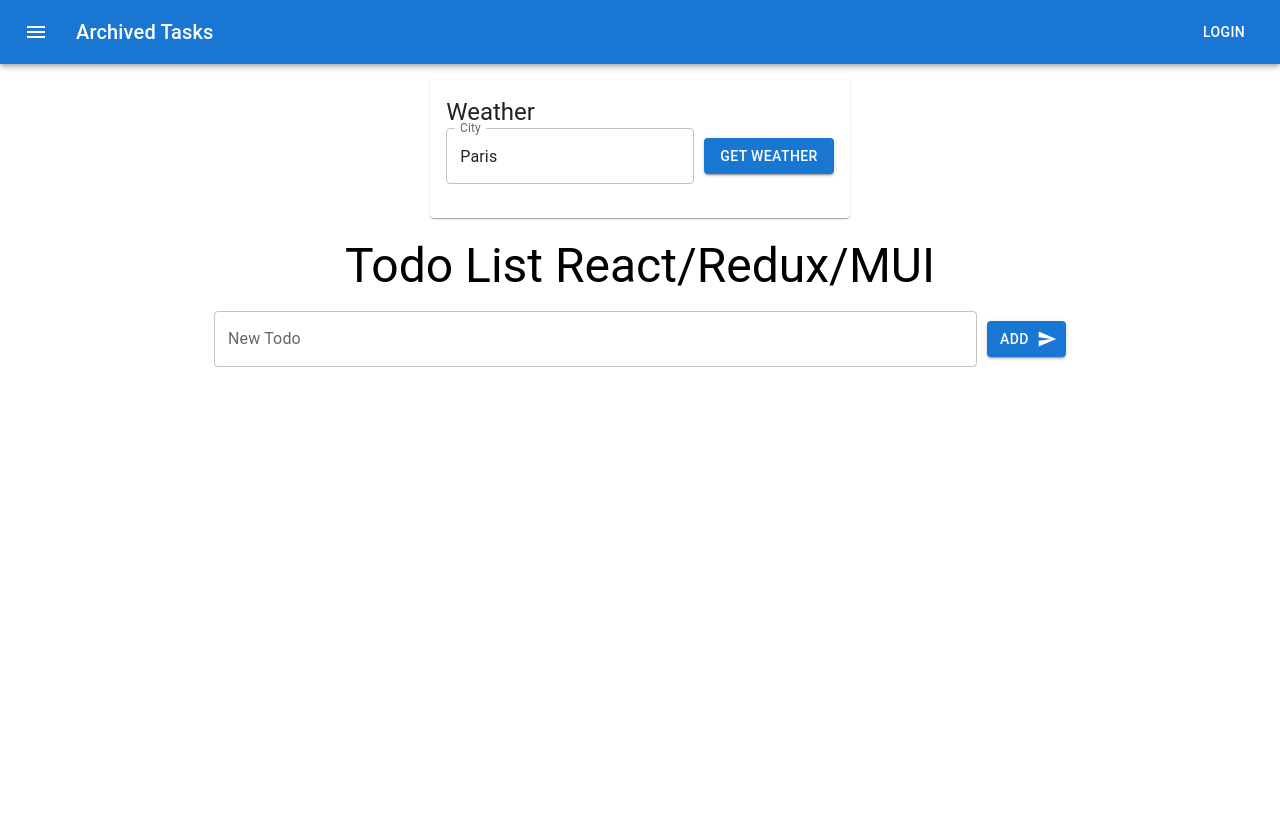
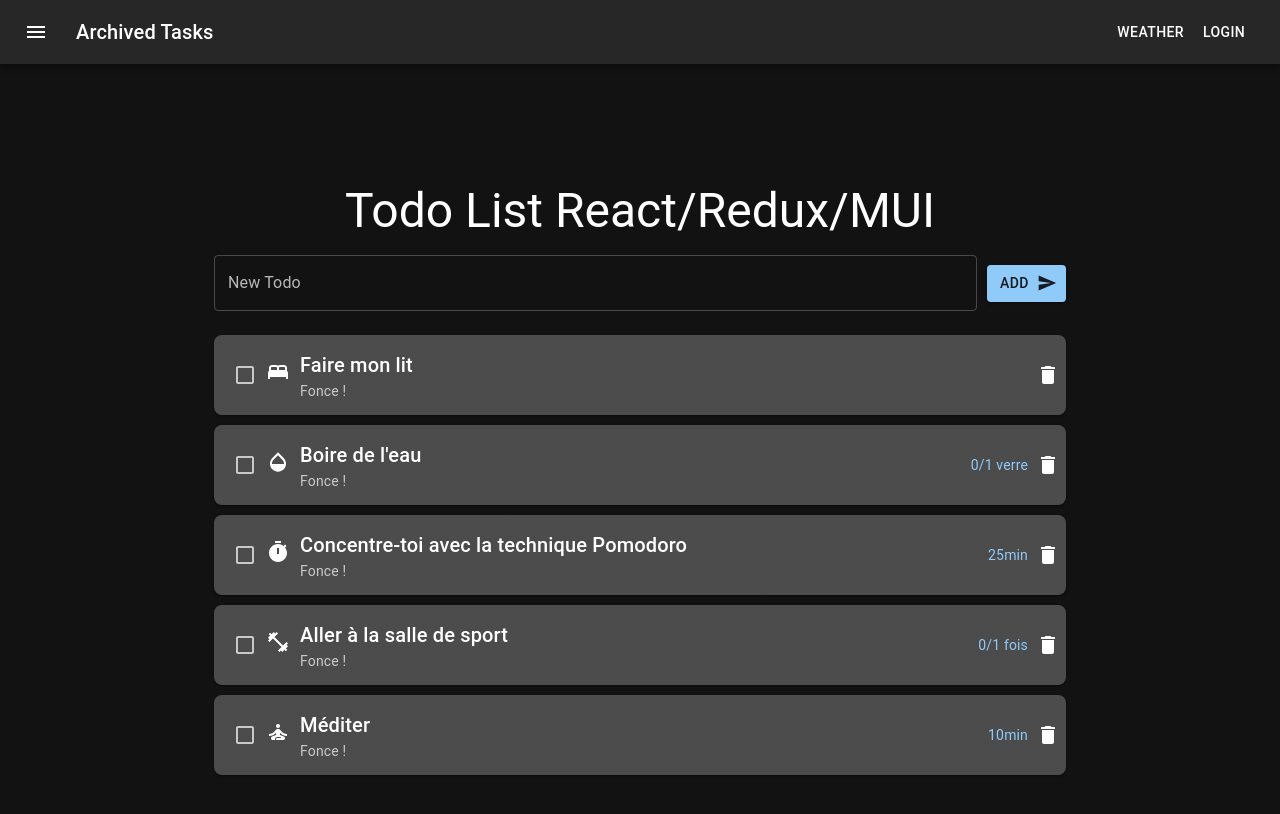
Before and after one commit to SachaSST/Redux-React-MUI, a React (Create React App) app: page / in a window 1280 px wide. Shown: the top 814 px of the page. Built offline with nearby package versions, Linux system fonts and the light colour scheme.

Commit message:
page Todo/weather + theme

```diff
--- a/package.json
+++ b/package.json
@@ -23,6 +23,7 @@
     "react-router-dom": "^6.24.0",
     "react-scripts": "5.0.0",
     "redux": "^5.0.1",
+    "tss-react": "^4.9.10",
     "typescript": "^5.5.2",
     "web-vitals": "^2.1.2"
   },
--- a/src/App.tsx
+++ b/src/App.tsx
@@ -1,41 +1,35 @@
 import React from 'react';
+import { Route, Routes } from 'react-router-dom';
 import AddTodo from './components/AddTodo';
 import TodoList from './components/TodoList';
 import ArchivedMenuBar from './components/ArchivedMenuBar';
 import Weather from './components/Weather';
 import { Container, Typography, Box } from '@mui/material';
-import { makeStyles } from './makeStyles';
-
-const useStyles = makeStyles()({
-    container: {
-        marginTop: '80px',
-        minHeight: '100vh'
-    },
-    header: {
-        marginBottom: '20px'
-    }
-});
 
 const App: React.FC = () => {
-    const { classes } = useStyles();
-
   return (
     <div>
       <ArchivedMenuBar />
-            <Container maxWidth="md" className={classes.container}>
+      <Container maxWidth="md" style={{ marginTop: '80px' }}>
         <Box
           display="flex"
           flexDirection="column"
           alignItems="center"
           justifyContent="center"
+          minHeight="100vh"
         >
-                    <Weather />
+          <Routes>
+            <Route
+              path="/"
+              element={
+                <>
                   <Box
                     width="100%"
                     display="flex"
                     flexDirection="column"
                     alignItems="center"
-                        className={classes.header}
+                    mb={2}
+                    mt={2}
                   >
                     <Typography variant="h3" gutterBottom>
                       Todo List React/Redux/MUI
@@ -45,6 +39,11 @@ const App: React.FC = () => {
                   <Box width="100%" display="flex" justifyContent="center">
                     <TodoList />
                   </Box>
+                </>
+              }
+            />
+            <Route path="/weather" element={<Weather />} />
+          </Routes>
         </Box>
       </Container>
     </div>
--- a/src/components/ArchivedMenuBar.tsx
+++ b/src/components/ArchivedMenuBar.tsx
@@ -1,25 +1,18 @@
 import React, { useState } from 'react';
-import { useDispatch, useSelector } from 'react-redux';
+import { Link } from 'react-router-dom';
 import { AppBar, Box, Toolbar, Typography, IconButton, Drawer, List, ListItem, ListItemText, ListItemSecondaryAction, Button } from '@mui/material';
 import MenuIcon from '@mui/icons-material/Menu';
 import RestoreIcon from '@mui/icons-material/Restore';
+import { useDispatch, useSelector } from 'react-redux';
 import { restoreTodo } from '../features/todos/todosSlice';
-import { makeStyles } from '../makeStyles';
 
-const useStyles = makeStyles()({
-    drawerList: {
-        width: 250
-    }
-});
-
-const ArchivedMenuBar: React.FC = () => {
+export default function ArchivedMenuBar() {
   const [open, setOpen] = useState(false);
   const dispatch = useDispatch();
   const archivedTodos = useSelector((state: any) => state.todos.archived);
-    const { classes } = useStyles();
 
-    const toggleDrawer = (open: boolean) => (event: React.KeyboardEvent | React.MouseEvent) => {
-        if (event.type === 'keydown' && (event as React.KeyboardEvent).key === 'Tab' || (event as React.KeyboardEvent).key === 'Shift') {
+  const toggleDrawer = (open: boolean) => (event: any) => {
+    if (event.type === 'keydown' && (event.key === 'Tab' || event.key === 'Shift')) {
       return;
     }
     setOpen(open);
@@ -44,13 +37,20 @@ const ArchivedMenuBar: React.FC = () => {
             <MenuIcon />
           </IconButton>
           <Typography variant="h6" component="div" sx={{ flexGrow: 1 }}>
+            <Link to="/" style={{ textDecoration: 'none', color: 'inherit' }}>
               Archived Tasks
+            </Link>
           </Typography>
+          <Button color="inherit">
+            <Link to="/weather" style={{ textDecoration: 'none', color: 'inherit' }}>
+              Weather
+            </Link>
+          </Button>
           <Button color="inherit">Login</Button>
         </Toolbar>
       </AppBar>
       <Drawer anchor="left" open={open} onClose={toggleDrawer(false)}>
-                <List className={classes.drawerList}>
+        <List>
           {archivedTodos.map((todo: any) => (
             <ListItem button key={todo.id}>
               <ListItemText primary={todo.text} />
@@ -65,6 +65,4 @@ const ArchivedMenuBar: React.FC = () => {
       </Drawer>
     </Box>
   );
-};
-
-export default ArchivedMenuBar;
+}
--- a/src/components/TodoItem.tsx
+++ b/src/components/TodoItem.tsx
@@ -1,29 +1,36 @@
 import React from 'react';
 import { useDispatch } from 'react-redux';
 import { toggleTodo, archiveTodo } from '../features/todos/todosSlice';
-import { ListItem, ListItemText, IconButton, Checkbox, Box } from '@mui/material';
+import { ListItem, ListItemText, IconButton, Checkbox, Box, Typography, Paper } from '@mui/material';
 import DeleteIcon from '@mui/icons-material/Delete';
 import { makeStyles } from '../makeStyles';
+import BedIcon from '@mui/icons-material/Bed';
+import FitnessCenterIcon from '@mui/icons-material/FitnessCenter';
+import OpacityIcon from '@mui/icons-material/Opacity';
+import TimerIcon from '@mui/icons-material/Timer';
+import SelfImprovementIcon from '@mui/icons-material/SelfImprovement';
 
-const useStyles = makeStyles<{ completed: boolean; }>()(
-    (theme, { completed }) => ({
+const useStyles = makeStyles<{ completed: boolean }>()(
+  (_theme, { completed }) => ({
     root: {
       textDecoration: completed ? 'line-through' : 'none',
-            padding: theme.spacing(1.5),
-            margin: theme.spacing(0.5),
-            backgroundColor: completed ? theme.palette.action.hover : theme.palette.background.paper,
-            borderRadius: theme.shape.borderRadius,
-            transition: 'background-color 0.3s ease',
-            '&:hover': {
-                backgroundColor: theme.palette.action.selected,
+      display: 'flex',
+      alignItems: 'center',
+      backgroundColor: '#424242',
+      marginBottom: '10px',
+      padding: '10px',
+      borderRadius: '8px',
+      color: '#fff',
     },
+    icon: {
+      marginRight: '10px',
     },
     text: {
-            flex: 1,
-            color: completed ? theme.palette.text.disabled : theme.palette.text.primary,
+      flexGrow: 1,
     },
-        icon: {
-            color: theme.palette.error.main,
+    details: {
+      textAlign: 'right',
+      color: '#90caf9',
     },
   })
 );
@@ -40,20 +47,44 @@ const TodoItem = ({ todo }: any) => {
     dispatch(archiveTodo(todo.id));
   };
 
+  const renderIcon = () => {
+    switch (todo.icon) {
+      case 'bed':
+        return <BedIcon />;
+      case 'water':
+        return <OpacityIcon />;
+      case 'fitness':
+        return <FitnessCenterIcon />;
+      case 'timer':
+        return <TimerIcon />;
+      case 'meditation':
+        return <SelfImprovementIcon />;
+      default:
+        return <BedIcon />;
+    }
+  };
+
   return (
-        <ListItem className={classes.root}>
+    <Paper className={classes.root}>
       <Checkbox
         checked={todo.completed}
         onChange={handleToggle}
         inputProps={{ 'aria-label': 'controlled' }}
       />
-            <ListItemText primary={todo.text} className={classes.text} />
-            <Box>
-                <IconButton edge="end" onClick={handleArchive} aria-label="delete" className={classes.icon}>
+      <Box className={classes.icon}>{renderIcon()}</Box>
+      <ListItemText className={classes.text}>
+        <Typography variant="h6">{todo.text}</Typography>
+        <Typography variant="body2" color="textSecondary">Fonce !</Typography>
+      </ListItemText>
+      <Box className={classes.details}>
+        <Typography variant="body2">
+          {todo.details}
+        </Typography>
+      </Box>
+      <IconButton edge="end" onClick={handleArchive} aria-label="delete">
         <DeleteIcon />
       </IconButton>
-            </Box>
-        </ListItem>
+    </Paper>
   );
 };
 
--- a/src/components/TodoList.tsx
+++ b/src/components/TodoList.tsx
@@ -1,17 +1,42 @@
 import React from 'react';
 import { useSelector } from 'react-redux';
-import { List } from '@mui/material';
+import { List, Box } from '@mui/material';
 import TodoItem from './TodoItem';
+import { makeStyles } from '../makeStyles';
 
-const TodoList = () => {
-    const todos = useSelector((state: any) => state.todos.active);
+const useStyles = makeStyles()({
+  list: {
+    width: '100%',
+  },
+});
+
+interface Todo {
+  id: number;
+  text: string;
+  completed: boolean;
+  icon: string;
+  details: string;
+}
+
+interface RootState {
+  todos: {
+    active: Todo[];
+    archived: Todo[];
+  };
+}
+
+const TodoList: React.FC = () => {
+  const todos = useSelector((state: RootState) => state.todos.active);
+  const { classes } = useStyles();
 
   return (
+    <Box className={classes.list}>
       <List>
-            {todos.map((todo: any) => (
+        {todos.map((todo) => (
           <TodoItem key={todo.id} todo={todo} />
         ))}
       </List>
+    </Box>
   );
 };
 
--- a/src/components/Weather.tsx
+++ b/src/components/Weather.tsx
@@ -15,7 +15,9 @@ interface WeatherData {
 
 const useStyles = makeStyles()({
     card: {
-        marginBottom: '20px'
+        marginBottom: '20px',
+        backgroundColor: '#424242', // Assurez-vous que la couleur de fond est compatible avec le thème sombre
+        color: 'white'
     },
     form: {
         display: 'flex',
@@ -23,7 +25,23 @@ const useStyles = makeStyles()({
         marginBottom: '10px'
     },
     textField: {
-        marginRight: '10px'
+        marginRight: '10px',
+        '& .MuiInputBase-root': {
+            color: 'white'
+        },
+        '& .MuiOutlinedInput-notchedOutline': {
+            borderColor: 'white'
+        },
+        '& .MuiInputLabel-root': {
+            color: 'white'
+        }
+    },
+    button: {
+        backgroundColor: '#1E88E5',
+        color: 'white',
+        '&:hover': {
+            backgroundColor: '#1565C0'
+        }
     }
 });
 
@@ -76,7 +94,7 @@ const Weather: React.FC = () => {
                         variant="outlined"
                         className={classes.textField}
                     />
-                    <Button variant="contained" color="primary" onClick={handleFetchWeather}>
+                    <Button variant="contained" className={classes.button} onClick={handleFetchWeather}>
                         Get Weather
                     </Button>
                 </Box>
--- a/src/features/todos/todosSlice.js
+++ b/src/features/todos/todosSlice.js
@@ -3,12 +3,18 @@ import { createSlice } from '@reduxjs/toolkit';
 const todosSlice = createSlice({
   name: 'todos',
   initialState: {
-    active: [],
-    archived: []
+    active: [
+      { id: 1, text: 'Faire mon lit', completed: false, icon: 'bed', details: '' },
+      { id: 2, text: 'Boire de l\'eau', completed: false, icon: 'water', details: '0/1 verre' },
+      { id: 3, text: 'Concentre-toi avec la technique Pomodoro', completed: false, icon: 'timer', details: '25min' },
+      { id: 4, text: 'Aller à la salle de sport', completed: false, icon: 'fitness', details: '0/1 fois' },
+      { id: 5, text: 'Méditer', completed: false, icon: 'meditation', details: '10min' }
+    ],
+    archived: [],
   },
   reducers: {
     addTodo: (state, action) => {
-      state.active.push({ id: Date.now(), text: action.payload, completed: false });
+      state.active.push({ id: Date.now(), text: action.payload, completed: false, icon: 'bed', details: '' });
     },
     toggleTodo: (state, action) => {
       const todo = state.active.find(todo => todo.id === action.payload);
--- a/src/index.tsx
+++ b/src/index.tsx
@@ -2,14 +2,24 @@ import React from 'react';
 import ReactDOM from 'react-dom';
 import { Provider } from 'react-redux';
 import { BrowserRouter as Router } from 'react-router-dom';
+import { ThemeProvider, createTheme, CssBaseline } from '@mui/material';
 import App from './App';
 import store from './store';
 
+const darkTheme = createTheme({
+  palette: {
+    mode: 'dark',
+  },
+});
+
 ReactDOM.render(
   <Provider store={store}>
-    <Router>
-      <App />
-    </Router>
+    <ThemeProvider theme={darkTheme}>
+      <CssBaseline />
+      <Router>
+        <App />
+      </Router>
+    </ThemeProvider>
   </Provider>,
   document.getElementById('root')
 );
--- /dev/null
+++ b/src/theme.ts
@@ -0,0 +1,42 @@
+import { createTheme } from '@mui/material/styles';
+
+const darkTheme = createTheme({
+  palette: {
+    mode: 'dark',
+    primary: {
+      main: '#90caf9',
+    },
+    secondary: {
+      main: '#f48fb1',
+    },
+    background: {
+      default: '#121212',
+      paper: '#424242',
+    },
+  },
+  components: {
+    MuiAppBar: {
+      styleOverrides: {
+        root: {
+          backgroundColor: '#333',
+        },
+      },
+    },
+    MuiCard: {
+      styleOverrides: {
+        root: {
+          backgroundColor: '#424242',
+        },
+      },
+    },
+    MuiButton: {
+      styleOverrides: {
+        contained: {
+          backgroundColor: '#90caf9',
+        },
+      },
+    },
+  },
+});
+
+export default darkTheme;
```
Lines whose indentation alone changed are shown as unchanged.
